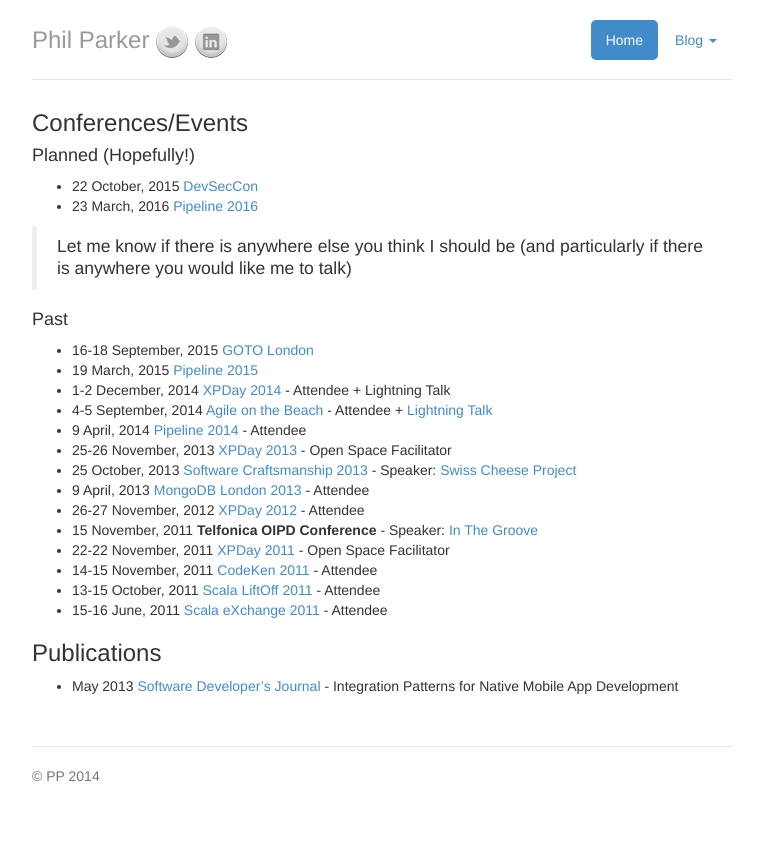
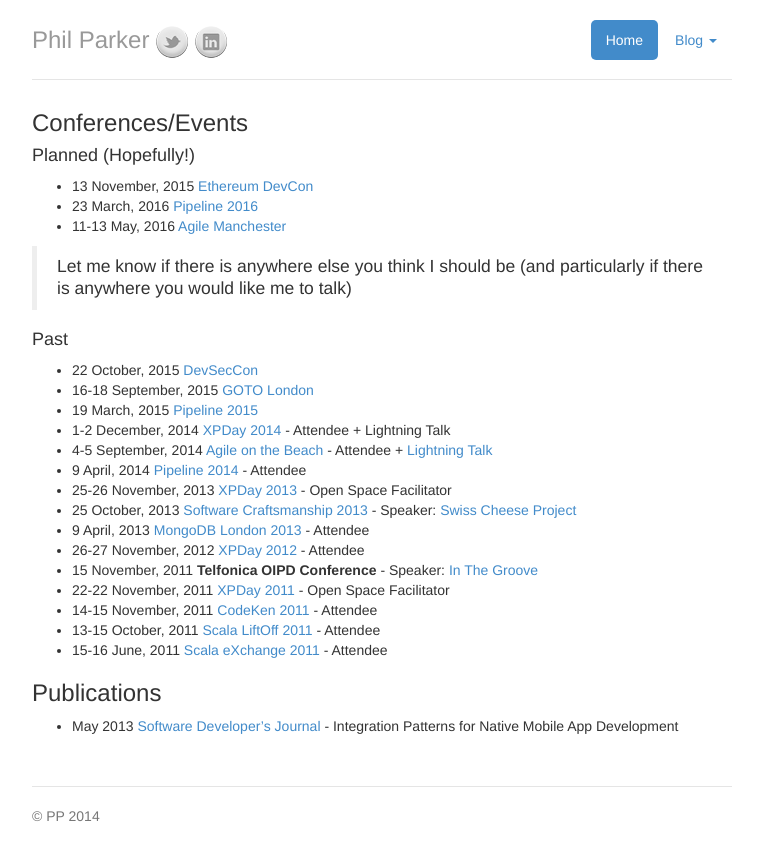
Before and after one commit to parker0phil/parker0phil.github.io, a Jekyll site: the page built from index.md, in a window 1280 px wide. Shown: the top 861 px of the page, without its empty margins (258-1021 px from the left). Built offline with Jekyll 4.4.1, drawn with Linux system fonts in a browser that asks for light colours.

Commit message:
updated conferences

```diff
--- a/index.md
+++ b/index.md
@@ -7,13 +7,15 @@
 
 #### Planned (Hopefully!)
 
-- 22 October, 2015 [DevSecCon](https://www.devseccon.com/)
+- 13 November, 2015 [Ethereum DevCon](https://devcon.ethereum.org/)
 - 23 March, 2016 [Pipeline 2016](http://web.pipelineconf.info/)
+- 11-13 May, 2016 [Agile Manchester](http://agilemanchester.net/2016/)
 
 > Let me know if there is anywhere else you think I should be (and particularly if there is anywhere you would like me to talk)
 
 #### Past
 
+- 22 October, 2015 [DevSecCon](https://www.devseccon.com/)
 - 16-18 September, 2015 [GOTO London](http://gotocon.com/goto-london-2015/)
 - 19 March, 2015 [Pipeline 2015](http://web.pipelineconf.info/2015-event/)
 - 1-2 December, 2014 [XPDay 2014](http://xpday.wordpress.com/) - Attendee + Lightning Talk
```
